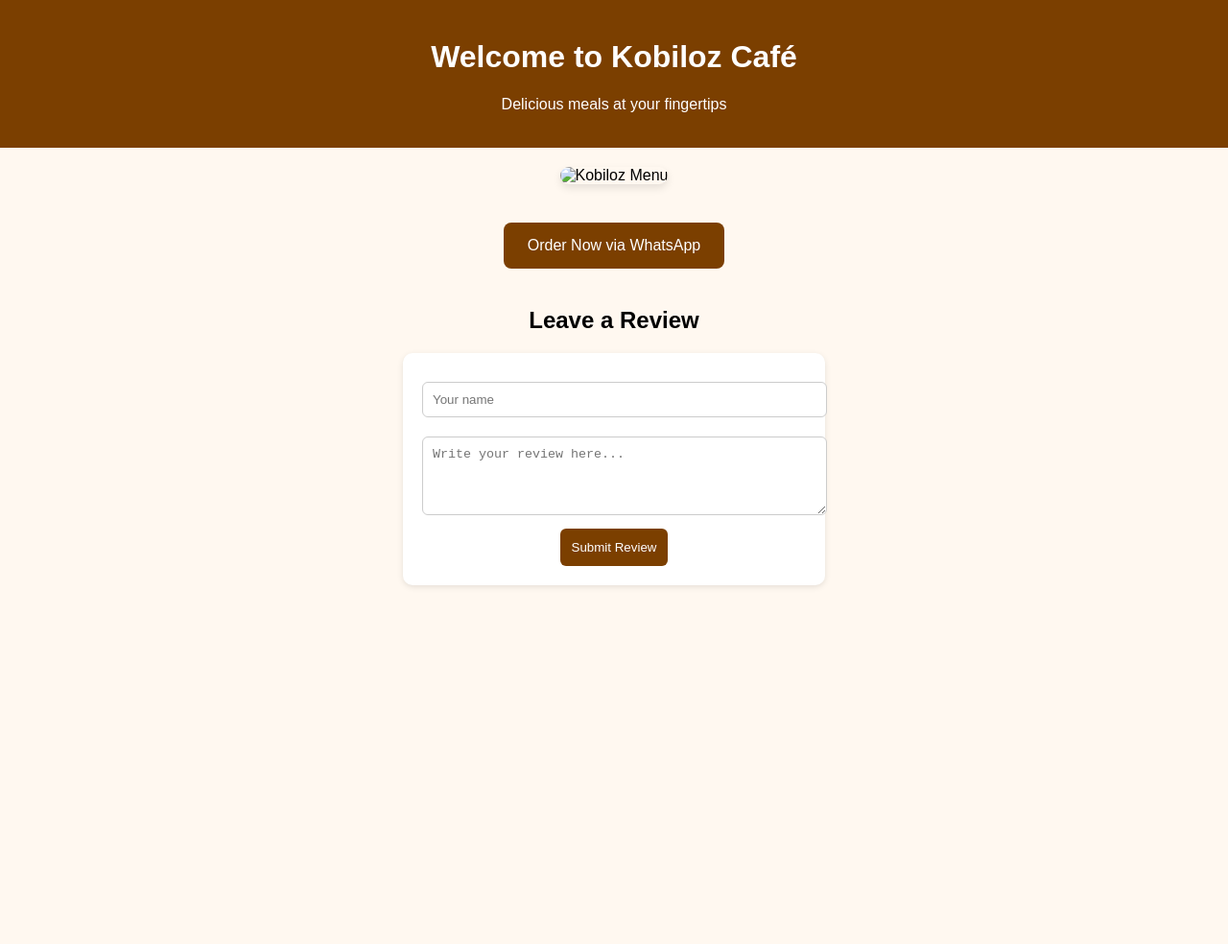
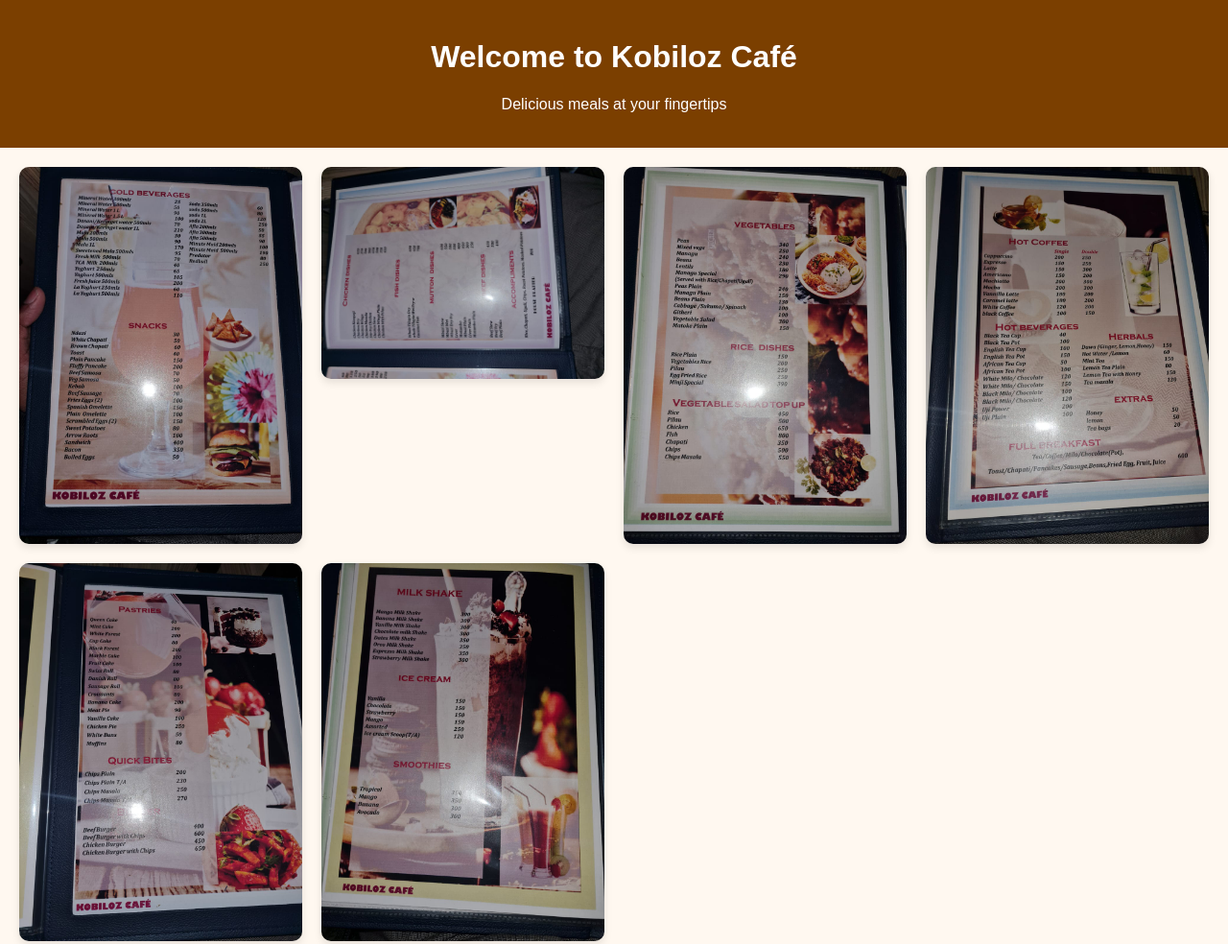
Before and after one commit to walter200-arch/kobiloz_menu, a plain HTML site: page index.html in a window 1280 px wide. Shown: the top 984 px of the page at 96% size. Before the commit the page ends 800 px from the top, so only its background shows below. Drawn offline with Linux system fonts and the light colour scheme.

Commit message:
Add files via upload

```diff
--- a/index.html
+++ b/index.html
@@ -17,16 +17,24 @@
       color: white;
       padding: 20px;
     }
-    .menu-image {
-      max-width: 90%;
-      margin: 20px auto;
+    .gallery {
+      display: grid;
+      grid-template-columns: repeat(auto-fit, minmax(250px, 1fr));
+      gap: 20px;
+      padding: 20px;
+    }
+    .gallery img {
+      width: 100%;
       border-radius: 10px;
       box-shadow: 0 4px 8px rgba(0,0,0,0.1);
+    }
+    .buttons {
+      margin: 20px;
     }
     .buttons a {
       display: inline-block;
       padding: 15px 25px;
-      margin: 20px;
+      margin: 10px;
       font-size: 16px;
       background-color: #7b3f00;
       color: white;
@@ -64,7 +72,14 @@
     <p>Delicious meals at your fingertips</p>
   </header>
 
-  <img class="menu-image" src="menu.jpg" alt="Kobiloz Menu" />
+  <div class="gallery">
+    <img src="WhatsApp Image 2025-07-16 at 20.11.20_aa05d461.jpg" alt="Menu Image" />
+    <img src="WhatsApp Image 2025-07-16 at 20.11.20_f4b0bd5b.jpg" alt="Menu Image" />
+    <img src="WhatsApp Image 2025-07-16 at 20.11.21_13029f7d.jpg" alt="Menu Image" />
+    <img src="WhatsApp Image 2025-07-16 at 20.11.21_99242eba.jpg" alt="Menu Image" />
+    <img src="WhatsApp Image 2025-07-16 at 20.11.22_5db89ca1.jpg" alt="Menu Image" />
+    <img src="WhatsApp Image 2025-07-16 at 20.11.22_6a8cf151.jpg" alt="Menu Image" />
+  </div>
 
   <div class="buttons">
     <a href="https://wa.me/254769537916" target="_blank">Order Now via WhatsApp</a>
```
